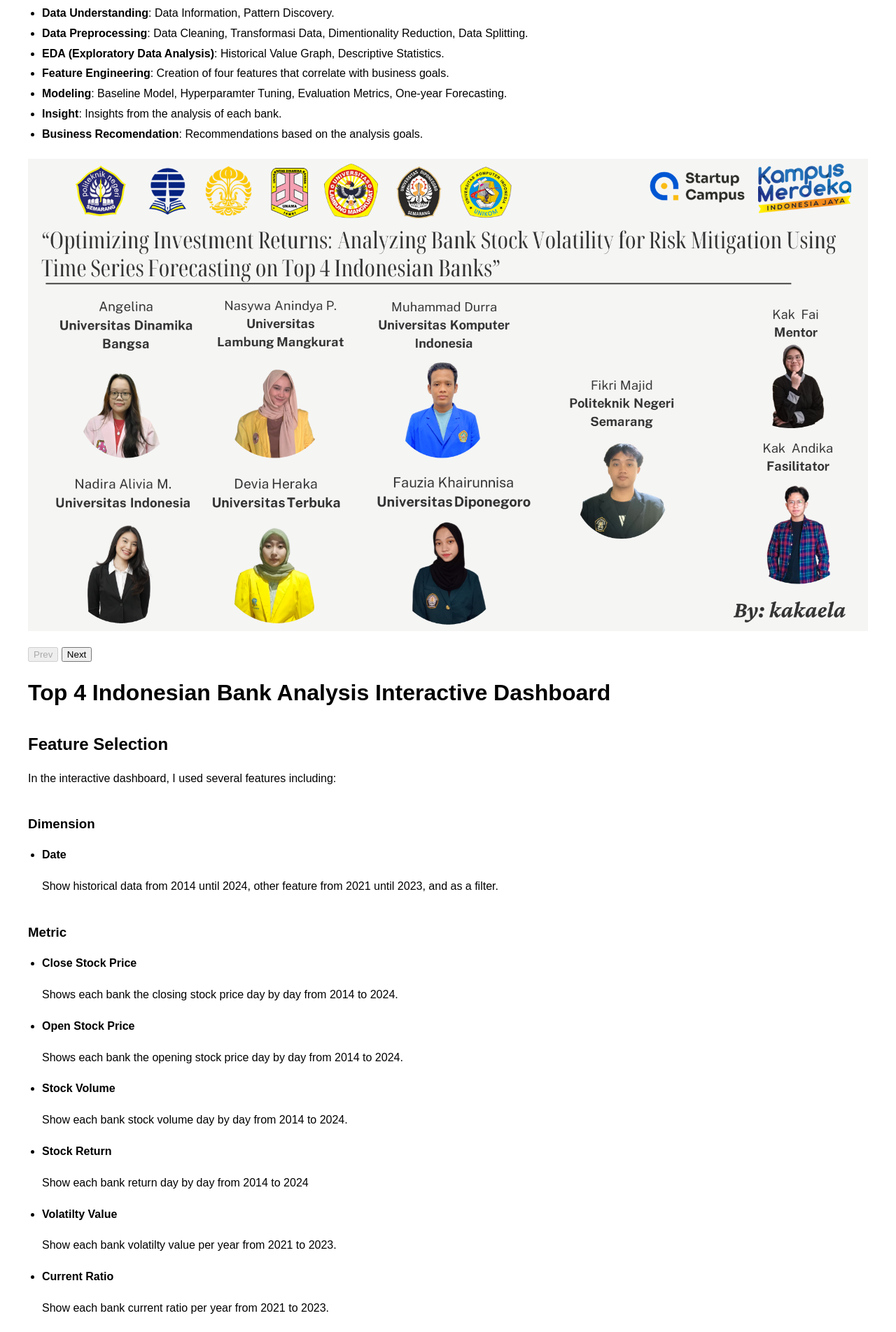
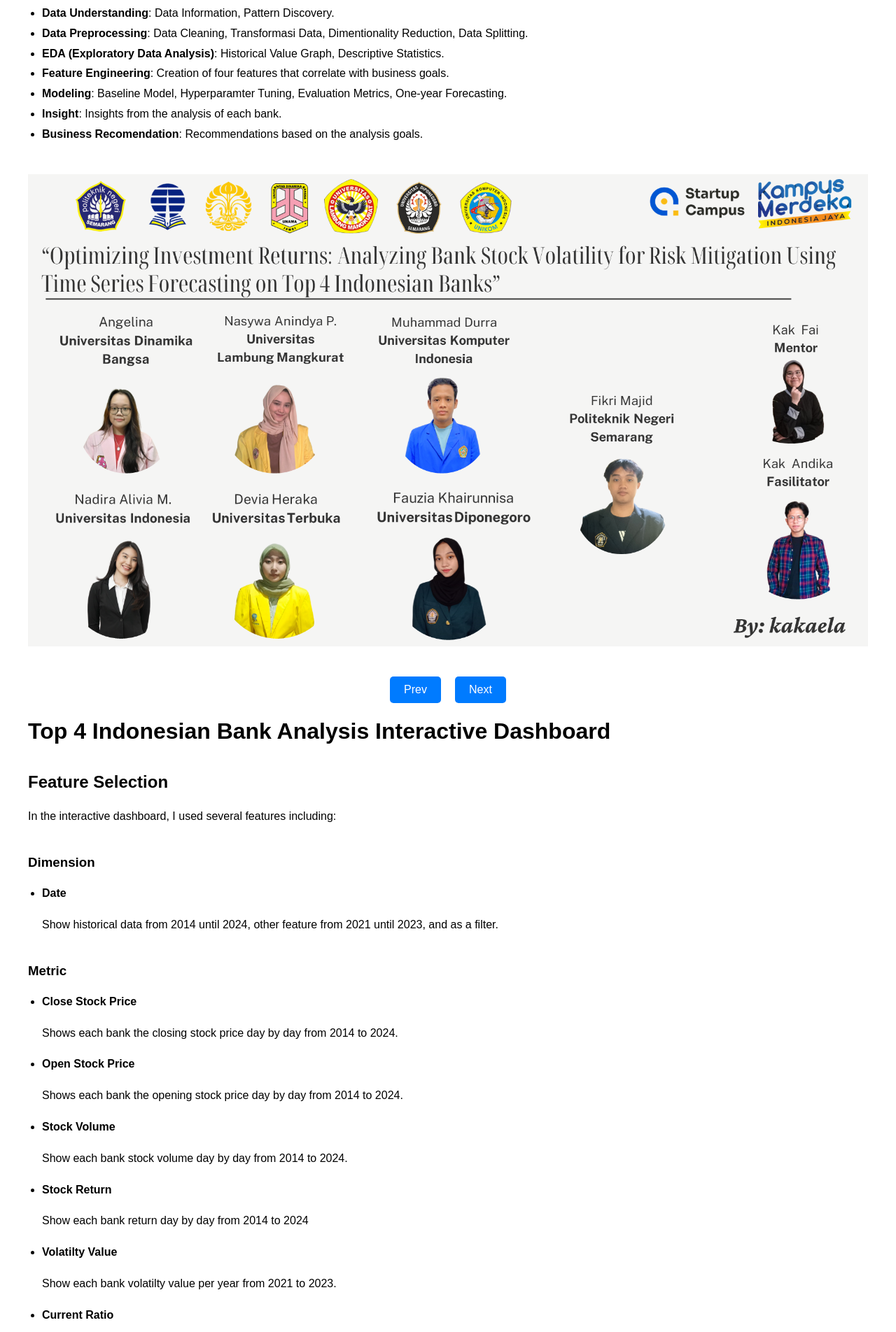
Before and after one commit to WahyuTomo14/portfolio_wahyu, a Jekyll site: the page built from projects/Top4Bank.html, in a window 1280 px wide. Shown: the part 630-2534 px from the top of the page at 70% size. Built offline with Jekyll 4.4.1, drawn with Linux system fonts in a browser that asks for light colours; a script that is not in the unit is left out.

Commit message:
style carousel

```diff
--- a/css/styles.css
+++ b/css/styles.css
@@ -161,29 +161,47 @@
 
 /* carousel */
 .carousel-container {
+    display: flex;
     overflow: hidden;
-    width: 100%;
-    white-space: nowrap;
-    position: relative;
+    justify-content: center;
+    align-items: center;
+    height: 80vh;
 }
 
 .carousel-slide {
-    display: inline-block;
-    scroll-snap-align: start;
+    display: none;
     max-width: 100%;
     height: auto;
-    overflow: hidden;
-    text-align: center;
-    white-space: normal;
+}
+
+.carousel-slide.active {
+    display: block;
 }
 
 .carousel-slide img {
     max-width: 100%;
     height: auto;
-    display: inline-block;
+    display: block;
+    margin: 0 auto;
 }
 
-.carousel-item img {
-    object-fit: cover;
-    height: 500px;
+.carousel-controls {
+    display: flex;
+    justify-content: center;
+    margin-top: 20px;
 }
+
+.carousel-controls button {
+    padding: 10px 20px;
+    margin: 0 10px;
+    font-size: 1em;
+    cursor: pointer;
+    background-color: #007bff;
+    color: #fff;
+    border: none;
+    border-radius: 5px;
+}
+
+.carousel-controls button:hover {
+    background-color: #0056b3;
+}
--- a/projects/Top4Bank.html
+++ b/projects/Top4Bank.html
@@ -34,16 +34,17 @@
 
 </ul>
 
-<div class="carousel-container" id="carousel">
+<div class="carousel-container">
     {% for i in (1..35) %}
-    <div class="carousel-slide">
+    <div class="carousel-slide {% if i == 1 %}active{% endif %}">
         <img src="{{ '/images/bankcarousel/Slide' | append: i | append: '.PNG' | relative_url }}" alt="Slide {{ i }}">
     </div>
     {% endfor %}
 </div>
+
 <div class="carousel-controls">
-    <button id="prevBtn" onclick="scrollCarousel(-1)">Prev</button>
-    <button id="nextBtn" onclick="scrollCarousel(1)">Next</button>
+    <button id="prevBtn" onclick="navigateCarousel(-1)">Prev</button>
+    <button id="nextBtn" onclick="navigateCarousel(1)">Next</button>
 </div>
 
 <h1>Top 4 Indonesian Bank Analysis Interactive Dashboard</h1>
@@ -83,71 +84,26 @@
 
 <!-- Bootstrap JS and dependencies -->
 <script src="https://code.jquery.com/jquery-3.5.1.slim.min.js"></script>
-<script src="https://cdn.jsdelivr.net/npm/@popperjs/core@2.9.2/dist/umd/popper.min.js"></script>
-<script src="https://stackpath.bootstrapcdn.com/bootstrap/4.5.2/js/bootstrap.min.js"></script>
+<script src="https://cdn.jsdelivr.net/npm/@popperjs/core@2.11.8/dist/umd/popper.min.js" integrity="sha384-I7E8VVD/ismYTF4hNIPjVp/Zjvgyol6VFvRkX/vR+Vc4jQkC+hVqc2pM8ODewa9r" crossorigin="anonymous"></script>
+<script src="https://cdn.jsdelivr.net/npm/bootstrap@5.3.3/dist/js/bootstrap.min.js" integrity="sha384-0pUGZvbkm6XF6gxjEnlmuGrJXVbNuzT9qBBavbLwCsOGabYfZo0T0to5eqruptLy" crossorigin="anonymous"></script>
 
 <!-- Custom JS for Carousel -->
 <script>
-    const carousel = document.getElementById('carousel');
-    const prevBtn = document.getElementById('prevBtn');
-    const nextBtn = document.getElementById('nextBtn');
+    const slides = document.querySelectorAll('.carousel-slide');
+    let currentIndex = 0;
 
-    let currentIndex = 0;
-    const slides = document.querySelectorAll('.carousel-slide');
-    const totalSlides = slides.length;
-
-    function scrollCarousel(direction) {
-        const slideWidth = carousel.clientWidth; // Use carousel width for consistent slide scrolling
-        currentIndex = (currentIndex + direction + totalSlides) % totalSlides;
-        carousel.scrollTo({
-            left: currentIndex * slideWidth,
-            behavior: 'smooth'
+    function showSlide(index) {
+        slides.forEach((slide, i) => {
+            if (i === index) {
+                slide.classList.add('active');
+            } else {
+                slide.classList.remove('active');
+            }
         });
     }
 
-    // Disable buttons when at the ends
-    carousel.addEventListener('scroll', () => {
-        prevBtn.disabled = carousel.scrollLeft === 0;
-        nextBtn.disabled = carousel.scrollLeft + carousel.clientWidth >= carousel.scrollWidth;
-    });
-
-    // Initialize button states
-    prevBtn.disabled = true;
-
-    // Ensure smooth scrolling on touch devices
-    let xDown = null;
-    let yDown = null;
-
-    function handleTouchStart(evt) {
-        const firstTouch = evt.touches[0];
-        xDown = firstTouch.clientX;
-        yDown = firstTouch.clientY;
+    function navigateCarousel(direction) {
+        currentIndex = (currentIndex + direction + slides.length) % slides.length;
+        showSlide(currentIndex);
     }
-
-    function handleTouchMove(evt) {
-        if (!xDown || !yDown) {
-            return;
-        }
-
-        let xUp = evt.touches[0].clientX;
-        let yUp = evt.touches[0].clientY;
-
-        let xDiff = xDown - xUp;
-        let yDiff = yDown - yUp;
-
-        if (Math.abs(xDiff) > Math.abs(yDiff)) {
-            if (xDiff > 0) {
-                scrollCarousel(1); // Swiped left
-            } else {
-                scrollCarousel(-1); // Swiped right
-            }
-        }
-
-        // Reset values
-        xDown = null;
-        yDown = null;
-    }
-
-    carousel.addEventListener('touchstart', handleTouchStart, false);
-    carousel.addEventListener('touchmove', handleTouchMove, false);
 </script>
```
